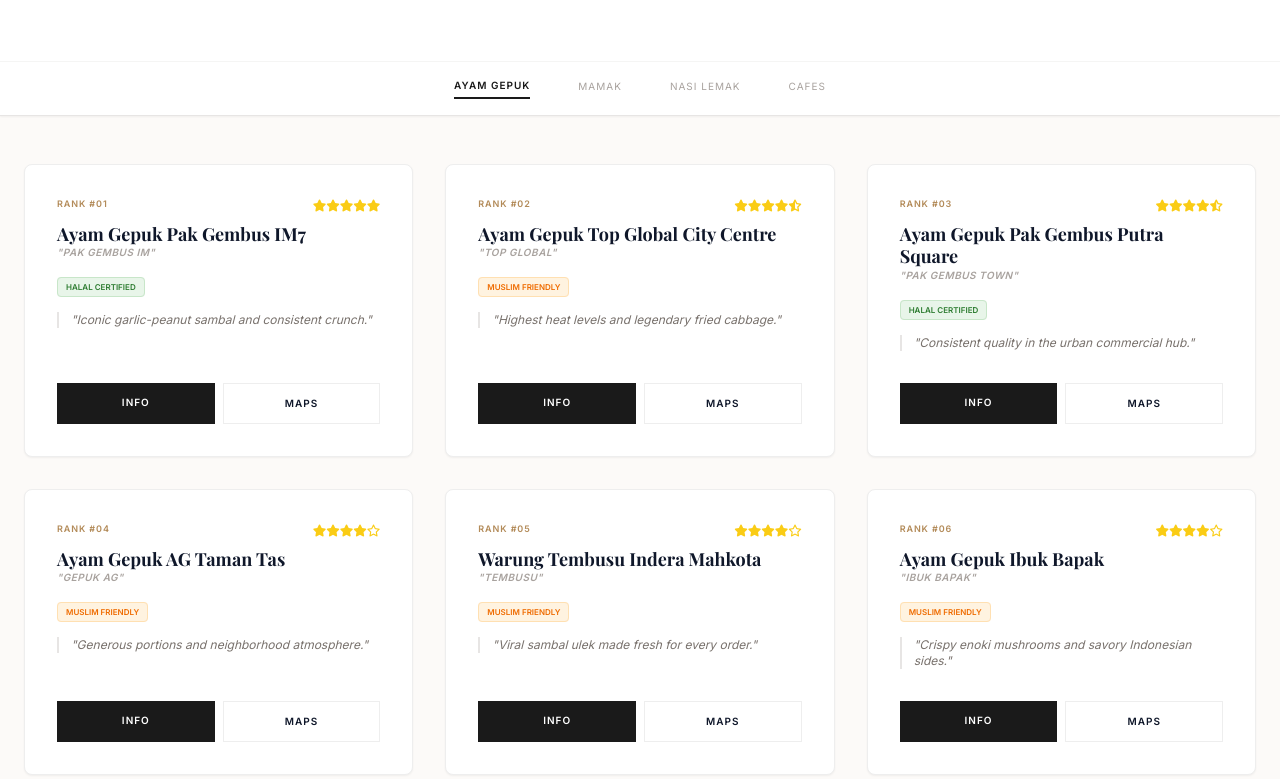
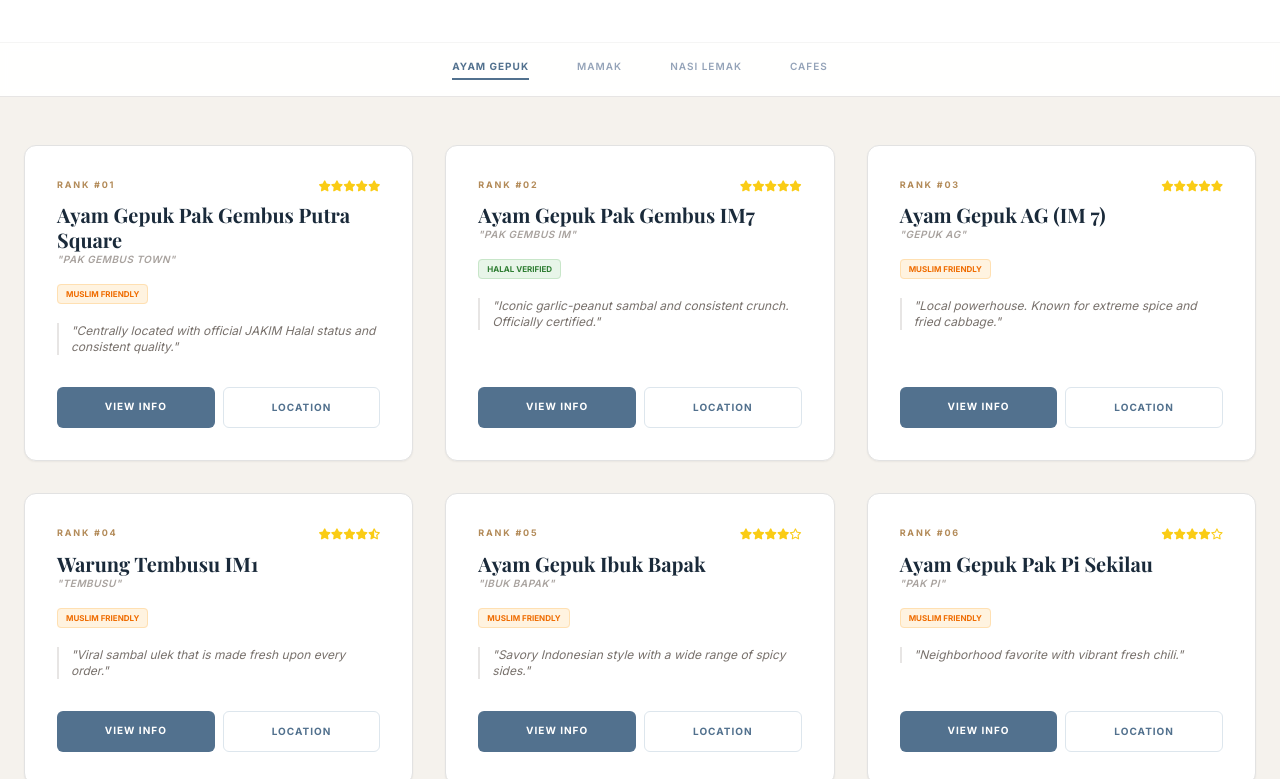
Before and after one commit to akiffwork/kuantan-top-10, a plain HTML site: page index.html in a window 1280 px wide. Shown: the part 175-954 px from the top of the page. Drawn offline with nearby package versions, Linux system fonts and the light colour scheme; a web font is replaced by a local one.

Commit message:
Update index.html

```diff
--- a/index.html
+++ b/index.html
@@ -5,115 +5,113 @@
     <meta name="viewport" content="width=device-width, initial-scale=1.0">
     <title>Kuantan Top 10 | 2026 Dining Guide</title>
     <script src="https://cdn.tailwindcss.com"></script>
-    <link href="https://fonts.googleapis.com/css2?family=Playfair+Display:ital,wght@0,700;1,400&family=Inter:wght@300;400;600&display=swap" rel="stylesheet">
+    <link href="https://fonts.googleapis.com/css2?family=Playfair+Display:ital,wght@0,700;1,400&family=Inter:wght@400;600;700&display=swap" rel="stylesheet">
     <link rel="stylesheet" href="https://cdnjs.cloudflare.com/ajax/libs/font-awesome/6.0.0/css/all.min.css">
     <style>
-        body { font-family: 'Inter', sans-serif; background-color: #fcfaf8; }
+        body { font-family: 'Inter', sans-serif; background-color: #f5f2ed; color: #1a2a3a; margin: 0; }
         h1, h2, h3 { font-family: 'Playfair Display', serif; }
         .gold { color: #b38b59; }
-        .tab-active { border-bottom: 2px solid #1a1a1a; color: #1a1a1a !important; font-weight: 700; }
-        .card { transition: all 0.3s ease; border-color: #eee; height: 100%; display: flex; flex-direction: column; justify-content: space-between; background: white; }
-        .card:hover { border-color: #b38b59; transform: translateY(-3px); box-shadow: 0 10px 20px rgba(0,0,0,0.03); }
+
+        .tab-btn { transition: 0.3s; border-bottom: 2px solid transparent; color: #94a3b8; font-weight: 600; }
+        .tab-active { border-bottom: 2px solid #52718e; color: #52718e !important; font-weight: 800; }
+
+        .card {
+            transition: all 0.3s ease;
+            border: 1px solid #e2e2e2;
+            background: white;
+            border-radius: 12px;
+            display: flex;
+            flex-direction: column;
+            justify-content: space-between;
+            height: 100%;
+        }
+        .card:hover { transform: translateY(-4px); box-shadow: 0 12px 24px rgba(0,0,0,0.04); }
+
         .badge-halal { background: #e8f5e9; color: #2e7d32; border: 1px solid #c8e6c9; }
         .badge-friendly { background: #fff3e0; color: #ef6c00; border: 1px solid #ffe0b2; }
-        .badge-non { background: #FF0000 color: #FF0000; border: 1px solid #FF0000; }
-        .btn-action { background: #1a1a1a; color: white; transition: 0.3s; text-align: center; font-size: 10px; font-weight: bold; letter-spacing: 0.1em; padding: 12px; }
-        .btn-action:hover { background: #b38b59; }
-        .btn-outline { border: 1px solid #eee; transition: 0.3s; font-size: 10px; font-weight: bold; letter-spacing: 0.1em; padding: 12px; text-align: center; }
-        .btn-outline:hover { background: #fafafa; border-color: #b38b59; }
+        .badge-non { background: #ffebee; color: #c62828; border: 1px solid #ffcdd2; }
+
+        .btn-action { background: #52718e; color: white !important; text-align: center; font-size: 10px; font-weight: bold; letter-spacing: 0.1em; padding: 12px; border-radius: 6px; }
+        .btn-outline { border: 1px solid #dde6ed; color: #52718e !important; font-size: 10px; font-weight: bold; letter-spacing: 0.1em; padding: 12px; text-align: center; border-radius: 6px; }
+        .star-rating { color: #facc15; font-size: 11px; }
         .no-scrollbar::-webkit-scrollbar { display: none; }
-        .star-rating { color: #facc15; font-size: 12px; }
-        .submit-section { background-color: #f4f1ee; border-top: 1px solid #e5e5e5; }
     </style>
 </head>
-<body class="text-slate-900">
+<body>
 
     <header class="py-16 px-6 text-center bg-white border-b border-stone-100">
-        <h1 class="text-5xl md:text-7xl font-bold mb-4 tracking-tight">Kuantan Top 10</h1>
-        <p class="text-stone-400 text-[11px] md:text-[13px] font-bold uppercase tracking-[0.4em] italic">The Definitive Shortlist for the Discerning Local</p>
+        <h1 class="text-5xl md:text-6xl font-bold mb-3 tracking-tight">Kuantan Top 10</h1>
+        <p class="text-stone-400 text-[11px] font-bold uppercase tracking-[0.4em] italic">The 2026 Collection</p>
     </header>
 
-    <nav class="sticky top-0 z-50 bg-white border-b border-stone-200 shadow-sm">
-        <div class="max-w-5xl mx-auto flex justify-center space-x-4 md:space-x-12 p-4 overflow-x-auto no-scrollbar">
-            <button onclick="openTab(event, 'gepuk')" class="tab-btn tab-active text-stone-400 text-[9px] md:text-[10px] uppercase tracking-widest pb-1">Ayam Gepuk</button>
-            <button onclick="openTab(event, 'mamak')" class="tab-btn text-stone-400 text-[9px] md:text-[10px] uppercase tracking-widest pb-1">Mamak</button>
-            <button onclick="openTab(event, 'nasilemak')" class="tab-btn text-stone-400 text-[9px] md:text-[10px] uppercase tracking-widest pb-1">Nasi Lemak</button>
-            <button onclick="openTab(event, 'cafes')" class="tab-btn text-stone-400 text-[9px] md:text-[10px] uppercase tracking-widest pb-1">Cafes</button>
+    <nav class="sticky top-0 z-50 bg-white/95 backdrop-blur-sm border-b border-stone-200">
+        <div class="max-w-5xl mx-auto flex justify-center space-x-8 md:space-x-12 p-4 overflow-x-auto no-scrollbar">
+            <button onclick="openTab(event, 'gepuk')" class="tab-btn tab-active text-[10px] uppercase tracking-widest pb-1">Ayam Gepuk</button>
+            <button onclick="openTab(event, 'mamak')" class="tab-btn text-[10px] uppercase tracking-widest pb-1">Mamak</button>
+            <button onclick="openTab(event, 'nasilemak')" class="tab-btn text-[10px] uppercase tracking-widest pb-1">Nasi Lemak</button>
+            <button onclick="openTab(event, 'cafes')" class="tab-btn text-[10px] uppercase tracking-widest pb-1">Cafes</button>
         </div>
     </nav>
 
     <main class="max-w-7xl mx-auto px-6 py-12">
         <div id="content-grid" class="grid grid-cols-1 md:grid-cols-2 lg:grid-cols-3 gap-8"></div>
-
     </main>
 
     <footer class="py-12 text-center border-t border-stone-100 bg-white">
-        <p class="text-[9px] tracking-[0.5em] font-bold uppercase gold mb-2">Verified & Active Destinations</p>
-        <p class="text-[8px] text-stone-400 uppercase tracking-widest">Data updated for 2026</p>
+        <p class="text-[9px] tracking-[0.5em] font-bold uppercase gold mb-2">Verified Kuantan Establishments</p>
+        <p class="text-[8px] text-stone-300 uppercase tracking-widest">© 2026 Dining Guide • Professional Edition</p>
     </footer>
 
     <script>
         const data = {
-            gepuk: {
-                list: [
-                    {n: "Ayam Gepuk Pak Gembus IM7", c: "Pak Gembus IM", d: "Iconic garlic-peanut sambal and consistent crunch.", r: "4.2k", s: "Halal Certified", stars: 5},
-                    {n: "Ayam Gepuk Top Global City Centre", c: "Top Global", d: "Highest heat levels and legendary fried cabbage.", r: "1.2k", s: "Muslim Friendly", stars: 4.5},
-                    {n: "Ayam Gepuk Pak Gembus Putra Square", c: "Pak Gembus Town", d: "Consistent quality in the urban commercial hub.", r: "1.1k", s: "Halal Certified", stars: 4.5},
-                    {n: "Ayam Gepuk AG Taman Tas", c: "Gepuk AG", d: "Generous portions and neighborhood atmosphere.", r: "180", s: "Muslim Friendly", stars: 4},
-                    {n: "Warung Tembusu Indera Mahkota", c: "Tembusu", d: "Viral sambal ulek made fresh for every order.", r: "520", s: "Muslim Friendly", stars: 4},
-                    {n: "Ayam Gepuk Ibuk Bapak", c: "Ibuk Bapak", d: "Crispy enoki mushrooms and savory Indonesian sides.", r: "450", s: "Muslim Friendly", stars: 4},
-                    {n: "Ayam Gepuk Pak Pi Sekilau Mewah", c: "Pak Pi", d: "Tender chicken with a vibrant fresh chili kick.", r: "90", s: "Muslim Friendly", stars: 4},
-                    {n: "Ayam Gepuk Ori Jalan Tun Ismail", c: "Gepuk Ori", d: "Authentic Indonesian smash style with deep spices.", r: "140", s: "Muslim Friendly", stars: 4},
-                    {n: "Ayam Gepuk Sambal Sado Kuantan", c: "Sambal Sado", d: "Intense heat for extreme spice enthusiasts.", r: "45", s: "Muslim Friendly", stars: 4},
-                    {n: "Penyetan Pak Han Street Food", c: "Pak Han", d: "Solid traditional Indonesian preparation.", r: "310", s: "Muslim Friendly", stars: 4}
-                ],
-                trending: ["Ayam Gepuk Wong Solo", "Gepuk Leleh Kubang Buaya", "Sambal Penyet Wong Jowo"]
-            },
-            mamak: {
-                list: [
-                    {n: "Restoran Taj City Centre", c: "Taj Town", d: "Famous for 'Roti Tsunami' and lightning service.", r: "2.8k", s: "Muslim Friendly", stars: 5},
-                    {n: "Restoran Mustafa Indera Mahkota", c: "Mustafa IM", d: "Prime spot for late-night Maggi Goreng.", r: "1.5k", s: "Muslim Friendly", stars: 4.5},
-                    {n: "Taj Maju Putra Square", c: "Taj Maju", d: "Modern mamak with a massive Nasi Kandar spread.", r: "1.2k", s: "Muslim Friendly", stars: 4.5},
-                    {n: "Restoran Alif Air Putih", c: "Alif", d: "Iconic landmark with thick Teh Tarik.", r: "810", s: "Muslim Friendly", stars: 4.5},
-                    {n: "Taj Makmur Beserah", c: "Taj Makmur", d: "Spacious and clean with various curry choices.", r: "1.1k", s: "Muslim Friendly", stars: 4},
-                    {n: "Restoran Mydin Town Centre", c: "Mydin", d: "Historic classic known for their legendary Murtabak.", r: "1.2k", s: "Muslim Friendly", stars: 4},
-                    {n: "Taj Madras Semambu", c: "Taj Madras", d: "The go-to lunch spot for the industrial sector.", r: "620", s: "Muslim Friendly", stars: 4},
-                    {n: "Restoran Nasmir IM", c: "Nasmir", d: "Excellent fried chicken and modern seating.", r: "915", s: "Muslim Friendly", stars: 4},
-                    {n: "Restoran Ariff Balok", c: "Ariff Balok", d: "Coastal atmosphere with great Roti Pisang.", r: "460", s: "Muslim Friendly", stars: 4},
-                    {n: "Restoran Mamak Alhijrah", c: "Alhijrah", d: "Local neighborhood feel with consistent flavors.", r: "320", s: "Muslim Friendly", stars: 4}
-                ],
-                trending: ["Restoran New Shahi", "Mamak Corner Bukit Sekilau", "Taj Maju IM8"]
-            },
-            nasilemak: {
-                list: [
-                    {n: "Restoran Zaman Nasi Lemak", c: "Zaman", d: "The absolute breakfast king. Authentic wrap.", r: "3.1k", s: "Muslim Friendly", stars: 5},
-                    {n: "Nasi Lemak Awang Beserah", c: "Awang", d: "Legendary Ayam Goreng Berempah and sweet sambal.", r: "960", s: "Muslim Friendly", stars: 5},
-                    {n: "Warung Esah Nasi Lemak", c: "Warung Esah", d: "Traditional coastal breakfast with squid sambal.", r: "840", s: "Muslim Friendly", stars: 4.5},
-                    {n: "Nasi Lemak Beserah Station", c: "Beserah Station", d: "Premium rice texture and high-quality ingredients.", r: "210", s: "Muslim Friendly", stars: 4.5},
-                    {n: "Kedai Kopi Ah Soon", c: "Ah Soon", d: "Chinese-style Nasi Lemak (Pork-free ingredients).", r: "155", s: "Muslim Friendly", stars: 4},
-                    {n: "Nasi Lemak Mok Cun IM", c: "Mok Cun", d: "Fragrant coconut rice and dark savory sambal.", r: "410", s: "Muslim Friendly", stars: 4},
-                    {n: "House of Nasi Lemak Kuantan", c: "House of NL", d: "Massive variety of traditional side dishes.", r: "360", s: "Muslim Friendly", stars: 4},
-                    {n: "Nasi Lemak Beratur IM", c: "Beratur", d: "Freshly packed daily; queues for a reason.", r: "185", s: "Muslim Friendly", stars: 4},
-                    {n: "Nasi Lemak Surf & Turf", c: "Surf & Turf", d: "Fusion style with premium seafood toppings.", r: "240", s: "Muslim Friendly", stars: 4},
-                    {n: "Nasi Lemak Bot Nelayan", c: "Bot Nelayan", d: "Morning favorite for Tanjung Lumpur workers.", r: "130", s: "Muslim Friendly", stars: 4}
-                ],
-                trending: ["Nasi Lemak Paru Viral", "NL Simpang Pelindung", "Warung Kak Nah Tanjung Lumpur"]
-            },
-            cafes: {
-                list: [
-                    {n: "Kopi & Teh Teluk Sisek", c: "Kopi & Teh", d: "Benchmark for specialty coffee in Kuantan.", r: "1.5k", s: "Muslim Friendly", stars: 5},
-                    {n: "90 Degrees Café & Art", c: "90 Degrees", d: "Heritage wooden building; Artisan food & no alcohol.", r: "1.1k", s: "Muslim Friendly", stars: 5},
-                    {n: "Coastal Store Beserah", c: "Coastal Store", d: "Rustic charm with artisanal fusion pastries.", r: "810", s: "Muslim Friendly", stars: 4.5},
-                    {n: "Tjantek Café & Art", c: "Tjantek", d: "Premier dining space with art-gallery vibes.", r: "620", s: "Muslim Friendly", stars: 4.5},
-                    {n: "Beanz & Co Specialty Coffee", c: "Beanz & Co", d: "Modern industrial design; pork-free kitchen.", r: "920", s: "Muslim Friendly", stars: 4.5},
-                    {n: "Lakar Specialty Coffee", c: "Lakar", d: "Minimalist sanctuary for coffee purists.", r: "360", s: "Muslim Friendly", stars: 4.5},
-                    {n: "Lena Cafe by Love Knot", c: "Lena Cafe", d: "Floral aesthetic with premium Italian-fusion.", r: "470", s: "Muslim Friendly", stars: 4.5},
-                    {n: "Kula Cakes Kuantan", c: "Kula Cakes", d: "Iconic home of the famous Mango Cheesecake.", r: "2.1k", s: "Muslim Friendly", stars: 4.5},
-                    {n: "Kuantan Pickers & Cafe", c: "Kuantan Pickers", d: "Nostalgic retro atmosphere with local-modern coffee.", r: "1.2k", s: "Muslim Friendly", stars: 4},
-                    {n: "The Alchemist Bar & Cafe", c: "The Alchemist", d: "Boutique spot serving Pork & Alcohol pairings.", r: "210", s: "Non-Halal (Pork/Alcohol)", stars: 4}
-                ],
-                trending: ["About Coffee Garden", "Zoo Coffee Kuantan", "Common Ground Cafe"]
-            }
+            gepuk: [
+                {n: "Ayam Gepuk Pak Gembus Putra Square", c: "Pak Gembus Town", d: "Centrally located with official JAKIM Halal status and consistent quality.", s: "Muslim Friendly", stars: 5},
+                {n: "Ayam Gepuk Pak Gembus IM7", c: "Pak Gembus IM", d: "Iconic garlic-peanut sambal and consistent crunch. Officially certified.", s: "Halal Verified", stars: 5},
+                {n: "Ayam Gepuk AG (IM 7)", c: "Gepuk AG", d: "Local powerhouse. Known for extreme spice and fried cabbage.", s: "Muslim Friendly", stars: 5},
+                {n: "Warung Tembusu IM1", c: "Tembusu", d: "Viral sambal ulek that is made fresh upon every order.", s: "Muslim Friendly", stars: 4.5},
+                {n: "Ayam Gepuk Ibuk Bapak", c: "Ibuk Bapak", d: "Savory Indonesian style with a wide range of spicy sides.", s: "Muslim Friendly", stars: 4},
+                {n: "Ayam Gepuk Pak Pi Sekilau", c: "Pak Pi", d: "Neighborhood favorite with vibrant fresh chili.", s: "Muslim Friendly", stars: 4},
+                {n: "Ayam Gepuk AG Taman Tas", c: "Gepuk AG Tas", d: "Huge portions and neighborhood vibes near the airport area.", s: "Muslim Friendly", stars: 4},
+                {n: "Ayam Gepuk Ori Jalan Tun Ismail", c: "Gepuk Ori", d: "Traditional Indonesian preparation with deep spices.", s: "Muslim Friendly", stars: 4},
+                {n: "Ayam Gepuk Sambal Sado", c: "Sambal Sado", d: "Tanjung Lumpur's pride for those who crave extreme heat.", s: "Muslim Friendly", stars: 4},
+                {n: "Penyetan Pak Han", c: "Pak Han", d: "Street food style focusing on authentic Indonesian flavors.", s: "Muslim Friendly", stars: 4}
+            ],
+            mamak: [
+                {n: "Restoran Taj City Centre", c: "Taj Town", d: "Famous for Roti Tsunami and its central location.", s: "Muslim Friendly", stars: 5},
+                {n: "Restoran Mustafa IM", c: "Mustafa", d: "The go-to late night spot in Indera Mahkota. Great Maggi Goreng.", s: "Muslim Friendly", stars: 5},
+                {n: "Restoran Alif Air Putih", c: "Alif", d: "The heart of Air Putih. High-quality Teh Tarik.", s: "Muslim Friendly", stars: 4.5},
+                {n: "Taj Maju Putra Square", c: "Taj Maju", d: "Modern atmosphere with an excellent Nasi Kandar selection.", s: "Muslim Friendly", stars: 4.5},
+                {n: "Restoran Nasmir IM", c: "Nasmir", d: "Spacious and modern with consistent Nasi Kandar quality.", s: "Muslim Friendly", stars: 4},
+                {n: "Restoran Mydin Town", c: "Mydin", d: "Historic Mamak spot known for their savory Murtabak.", s: "Muslim Friendly", stars: 4},
+                {n: "Taj Makmur Beserah", c: "Taj Makmur", d: "A reliable neighborhood staple near the coast.", s: "Muslim Friendly", stars: 4},
+                {n: "Restoran Al-Bidayah", c: "Al-Bidayah", d: "New trending spot in town with great seating.", s: "Muslim Friendly", stars: 4},
+                {n: "Restoran Ariff Balok", c: "Ariff", d: "Perfect stop for tourists and locals in the beach area.", s: "Muslim Friendly", stars: 4},
+                {n: "Bombay Restaurant", c: "Bombay", d: "Specializes in Biryani and authentic Indian-Mamak fusion.", s: "Muslim Friendly", stars: 4}
+            ],
+            nasilemak: [
+                {n: "Restoran Zaman", c: "Zaman", d: "The breakfast king of Kuantan. Traditional leaf wrap.", s: "Muslim Friendly", stars: 5},
+                {n: "Nasi Lemak Awang Beserah", c: "Awang", d: "Famous for their crunchy fried chicken and Beserah style.", s: "Muslim Friendly", stars: 5},
+                {n: "Nasi Lemak Place Air Putih", c: "NL Place", d: "Cozy spot specializing in thick sambal and fragrant rice.", s: "Muslim Friendly", stars: 4.5},
+                {n: "Warung Esah Kuantan", c: "Warung Esah", d: "Classic breakfast destination with local kampung vibes.", s: "Muslim Friendly", stars: 4.5},
+                {n: "Nasi Lemak Shahputera IM", c: "Shahputera", d: "Known for their salted egg and premium fried chicken.", s: "Muslim Friendly", stars: 4.5},
+                {n: "Kedai Kopi Ah Soon", c: "Ah Soon", d: "Chinese-style Nasi Lemak (pork-free) and curry noodles.", s: "Muslim Friendly", stars: 4.5},
+                {n: "House of Nasi Lemak", c: "House NL", d: "Huge variety of side dishes like squid and beef rendang.", s: "Muslim Friendly", stars: 4},
+                {n: "Nasi Lemak Bot Nelayan", c: "Bot Nelayan", d: "Tanjung Lumpur favorite known for rich coconut rice.", s: "Muslim Friendly", stars: 4},
+                {n: "Nasi Lemak Kayu Api", c: "Kayu Api", d: "Traditional smokey flavor that stands out.", s: "Muslim Friendly", stars: 4},
+                {n: "Nasi Lemak Mak Long", c: "Mak Long", d: "Consistent local favorite near the Beserah station area.", s: "Muslim Friendly", stars: 4}
+            ],
+            cafes: [
+                {n: "Kula Cakes", c: "Kula Cakes", d: "Home of the famous Mango Cheesecake. A Kuantan icon.", s: "Muslim Friendly", stars: 5},
+                {n: "90 Degrees Café & Art", c: "90 Degrees", d: "Refurbished heritage building with artisan coffee.", s: "Muslim Friendly", stars: 5},
+                {n: "Tjantek Café & Art", c: "Tjantek", d: "Sophisticated vibe with excellent fusion dishes.", s: "Muslim Friendly", stars: 4.5},
+                {n: "Beanz & Co", c: "Beanz & Co", d: "Specialty coffee roasters with an industrial aesthetic.", s: "Muslim Friendly", stars: 4.5},
+                {n: "Kantin & Co", c: "Kantin", d: "Aesthetic rustic decor with signature brews.", s: "Muslim Friendly", stars: 4.5},
+                {n: "Coastal Store Timurbay", c: "Coastal", d: "Beachfront vibes at Beserah with artisanal pastries.", s: "Muslim Friendly", stars: 4.5},
+                {n: "Kuantan Pickers & Cafe", c: "Pickers", d: "Vintage retro decor serving local coffee and snacks.", s: "Muslim Friendly", stars: 4},
+                {n: "Lena Cafe by Love Knot", c: "Lena", d: "Elegant floral setting perfect for high-tea sessions.", s: "Muslim Friendly", stars: 4},
+                {n: "Lakar Specialty Coffee", c: "Lakar", d: "Minimalist coffee shop for serious enthusiasts.", s: "Muslim Friendly", stars: 4},
+                {n: "The Alchemist Bar & Cafe", c: "Alchemist", d: "Upscale specialty cafe with unique pairings.", s: "Non-Halal (Pork/Alcohol)", stars: 4}
+            ]
         };
 
         function getStars(rating) {
@@ -127,47 +125,31 @@
         }
 
         function getStatusClass(status) {
-            if (status.includes("Halal")) return "badge-halal";
             if (status.includes("Non-Halal")) return "badge-non";
+            if (status.includes("Halal Verified")) return "badge-halal";
             return "badge-friendly";
         }
 
         function renderCategory(cat) {
             const container = document.getElementById('content-grid');
-            const suggestionsContainer = document.getElementById('suggestions-list');
-
-            // Render Main Grid
-            container.innerHTML = data[cat].list.map((item, i) => `
-                <div class="card p-8 border shadow-sm rounded-lg">
+            container.innerHTML = data[cat].map((item, i) => `
+                <div class="card p-8 shadow-sm">
                     <div>
                         <div class="flex justify-between items-start mb-2">
-                            <span class="text-[9px] gold font-bold uppercase tracking-widest">Rank #0${i+1}</span>
+                            <span class="text-[9px] gold font-bold uppercase tracking-[0.2em]">Rank #0${i+1}</span>
                             <div class="star-rating">${getStars(item.stars)}</div>
                         </div>
                         <div class="mt-1 mb-3">
-                            <h3 class="font-bold text-lg leading-tight">${item.n}</h3>
+                            <h3 class="font-bold text-xl leading-tight">${item.n}</h3>
                             <p class="text-[10px] text-stone-400 font-semibold uppercase tracking-wider italic">"${item.c}"</p>
                         </div>
-                        <span class="text-[8px] px-2 py-1 rounded font-bold uppercase ${getStatusClass(item.s)}">${item.s}</span>
-                        <p class="text-xs text-stone-500 italic border-l-2 border-stone-200 pl-3 mt-4">"${item.d}"</p>
+                        <span class="text-[8px] px-2 py-1 rounded font-black uppercase ${getStatusClass(item.s)}">${item.s}</span>
+                        <p class="text-xs text-stone-500 italic border-l-2 border-stone-200 pl-3 mt-5">"${item.d}"</p>
                     </div>
                     <div class="grid grid-cols-2 gap-2 mt-8">
-                        <a href="https://www.google.com/search?q=${encodeURIComponent(item.n)}" target="_blank" class="btn-action">INFO</a>
-                        <a href="https://www.google.com/maps/search/${encodeURIComponent(item.n)}" target="_blank" class="btn-outline">MAPS</a>
+                        <a href="https://www.google.com/search?q=${encodeURIComponent(item.n + ' Kuantan')}" target="_blank" class="btn-action">VIEW INFO</a>
+                        <a href="https://www.google.com/maps/search/${encodeURIComponent(item.n + ' Kuantan')}" target="_blank" class="btn-outline">LOCATION</a>
                     </div>
-                </div>
-            `).join('');
-
-            // Render Trending Suggestions
-            suggestionsContainer.innerHTML = data[cat].trending.map((name, i) => `
-                <div class="bg-white p-4 border border-stone-200 rounded flex justify-between items-center">
-                    <div class="flex items-center">
-                        <span class="text-xs gold font-bold mr-3">#${i+1}</span>
-                        <span class="text-sm font-semibold">${name}</span>
-                    </div>
-                    <button onclick="this.classList.toggle('gold')" class="text-xs text-stone-300 hover:text-stone-800 transition">
-                        <i class="fa-solid fa-circle-up text-lg"></i>
-                    </button>
                 </div>
             `).join('');
         }
@@ -183,5 +165,4 @@
         renderCategory('gepuk');
     </script>
 </body>
-
 </html>
```
